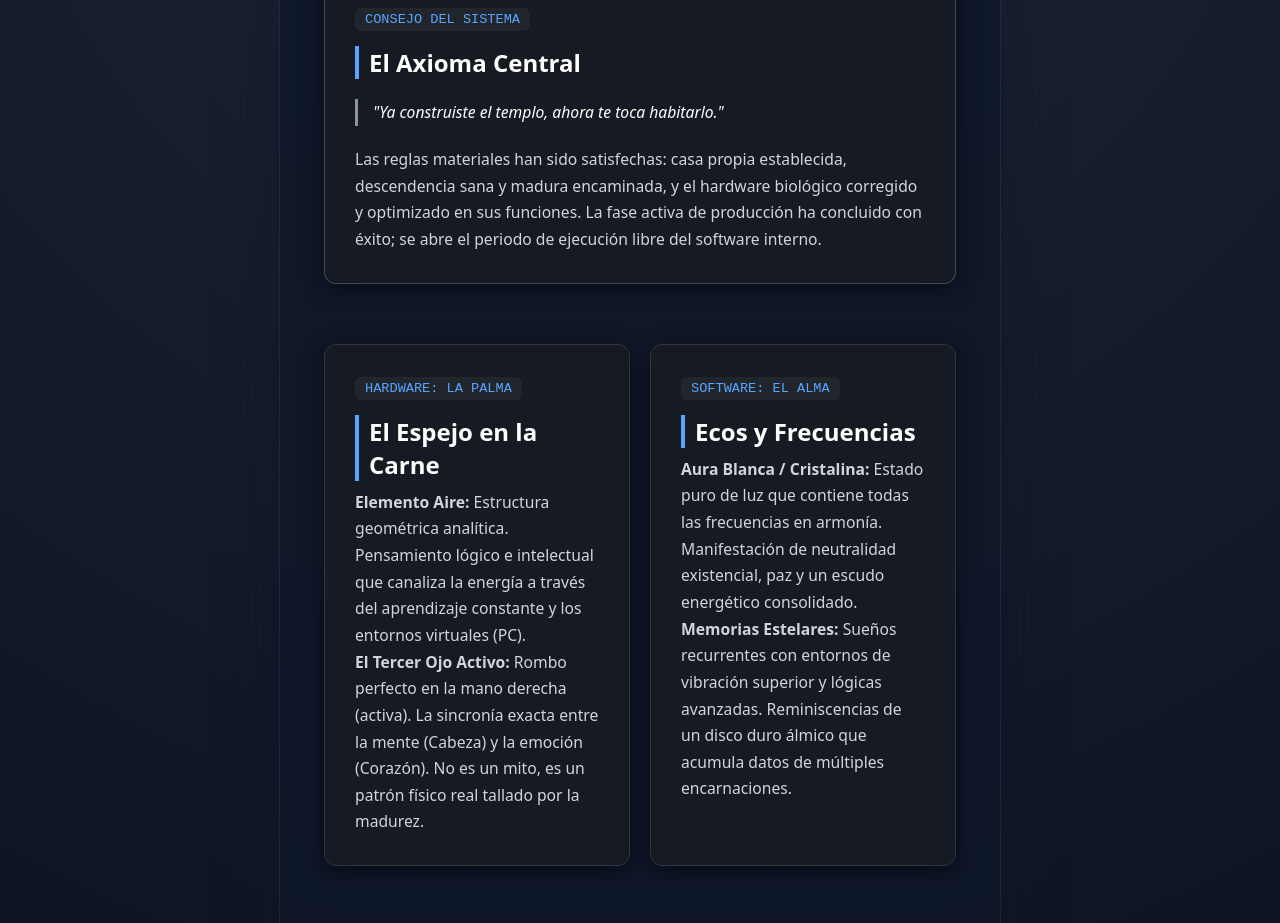
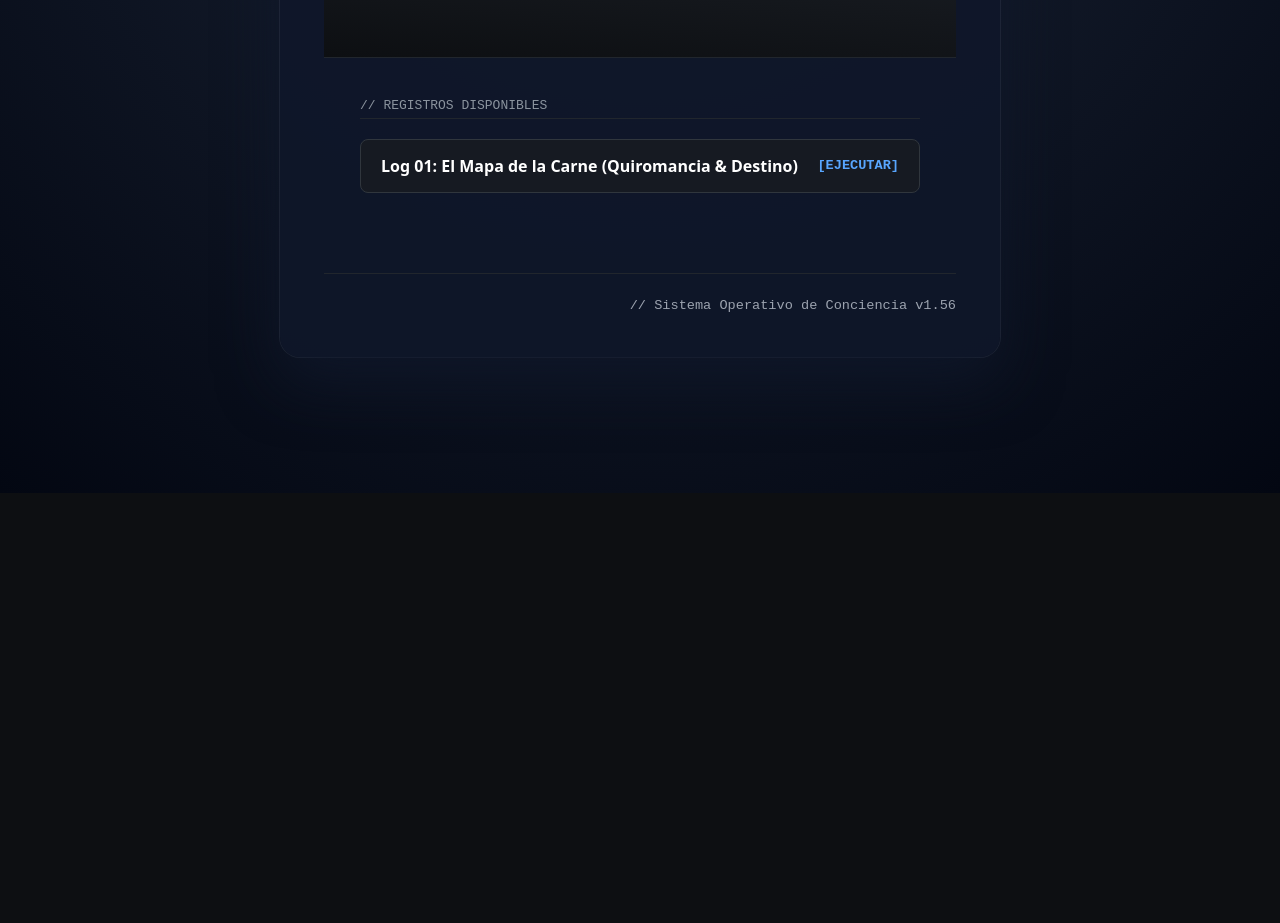
Before and after one commit to Ekisac/mi-primer-servidor-ia, a website: page index.html in a window 1280 px wide. Shown: the part 307-1230 px from the top of the page. After the commit the page ends 800 px from the top, so only its background shows below. Drawn offline with Linux system fonts and the light colour scheme; no server answers.

Commit message:
Update index.html title and restructure content

```diff
--- a/index.html
+++ b/index.html
@@ -3,10 +3,9 @@
 <head>
   <meta charset="UTF-8">
   <meta name="viewport" content="width=device-width, initial-scale=1.0">
-  <title>El Mapa del Alma - Log 56</title>
+  <title>Terminal de Conciencia - Home</title>
   <link rel="stylesheet" href="styles.css">
   <style>
-    /* Estilos místicas personalizados integrados */
     :root {
       --bg-místico: #0d0f12;
       --card-bg: #161a22;
@@ -25,97 +24,76 @@
     }
     .hero-místico h1 { color: #fff; font-size: 2.3rem; margin-bottom: 5px; }
     .subtitle-místico { color: var(--accent-blue); font-family: monospace; font-size: 1.1rem; }
-    .manifesto-box {
+
+    .menu-container {
+      max-width: 600px;
+      margin: 40px auto;
+      padding: 0 20px;
+    }
+    .menu-title {
+      font-family: monospace;
+      color: #8b949e;
+      margin-bottom: 20px;
+      border-bottom: 1px solid #21262d;
+      padding-bottom: 5px;
+    }
+    .bitacora-link {
+      display: flex;
+      justify-content: space-between;
+      align-items: center;
       background: var(--card-bg);
       border: 1px solid #30363d;
-      border-radius: 12px;
-      padding: 30px;
-      margin: 30px 0;
-      box-shadow: 0 4px 20px rgba(0,0,0,0.5);
+      border-radius: 8px;
+      padding: 15px 20px;
+      margin-bottom: 15px;
+      text-decoration: none;
+      color: #fff;
+      font-weight: bold;
+      transition: all 0.2s ease;
     }
-    .manifesto-box h2 { color: #fff; font-size: 1.5rem; border-left: 4px solid var(--accent-blue); padding-left: 10px; margin-top: 0; }
-    .badge-místico { background-color: #21262d; color: var(--accent-blue); padding: 4px 10px; border-radius: 6px; font-family: monospace; font-size: 0.85rem; display: inline-block; margin-bottom: 15px; }
-    .quote-místico { font-style: italic; color: #fff; border-left: 3px solid #8b949e; padding-left: 15px; margin: 20px 0; }
-    .grid-místico { display: grid; grid-template-columns: 1fr 1fr; gap: 20px; margin-bottom: 30px; }
-    @media (max-width: 600px) { .grid-místico { grid-template-columns: 1fr; } }
+    .bitacora-link:hover {
+      border-color: var(--accent-blue);
+      box-shadow: 0 0 10px rgba(88, 166, 255, 0.2);
+      transform: translateX(5px);
+    }
+    .bitacora-meta {
+      font-family: monospace;
+      font-size: 0.85rem;
+      color: var(--accent-blue);
+    }
   </style>
 </head>
 <body class="místico-body">
   <div class="container">
 
     <header class="hero-místico">
-      <h1>CONCIENCIA & CÓDIGO</h1>
-      <div class="subtitle-místico">Bitácora de una Existencia Plena a los 56 Años</div>
+      <h1>NEXO EXISTENCIAL</h1>
+      <div class="subtitle-místico">Índice Central de Memorias y Filosofía</div>
     </header>
 
-    <main>
-      <!-- El Gran Consejo -->
-      <div class="manifesto-box" style="border: 1px solid rgba(255,255,255,0.2);">
-        <span class="badge-místico">CONSEJO DEL SISTEMA</span>
-        <h2>El Axioma Central</h2>
-        <p class="quote-místico">"Ya construiste el templo, ahora te toca habitarlo."</p>
-        <p>Las reglas materiales han sido satisfechas: casa propia establecida, descendencia sana y madura encaminada, y el hardware biológico corregido y optimizado en sus funciones. La fase activa de producción ha concluido con éxito; se abre el periodo de ejecución libre del software interno.</p>
-      </div>
+    <main class="menu-container">
+      <div class="menu-title">// REGISTROS DISPONIBLES</div>
 
-      <div class="grid-místico">
-        <!-- Hardware y Manifestación -->
-        <div class="manifesto-box">
-          <span class="badge-místico">HARDWARE: LA PALMA</span>
-          <h2>El Espejo en la Carne</h2>
-          <p><strong>Elemento Aire:</strong> Estructura geométrica analítica. Pensamiento lógico e intelectual que canaliza la energía a través del aprendizaje constante y los entornos virtuales (PC).</p>
-          <p><strong>El Tercer Ojo Activo:</strong> Rombo perfecto en la mano derecha (activa). La sincronía exacta entre la mente (Cabeza) y la emoción (Corazón). No es un mito, es un patrón físico real tallado por la madurez.</p>
-        </div>
+      <!-- ENLACE 1: LECTURA DE MANOS -->
+      <a href="lectura-manos.html" class="bitacora-link">
+        <span>Log 01: El Mapa de la Carne (Quiromancia & Destino)</span>
+        <span class="bitacora-meta">[EJECUTAR]</span>
+      </a>
 
-        <!-- Software y Datos Kármicos -->
-        <div class="manifesto-box">
-          <span class="badge-místico">SOFTWARE: EL ALMA</span>
-          <h2>Ecos y Frecuencias</h2>
-          <p><strong>Aura Blanca / Cristalina:</strong> Estado puro de luz que contiene todas las frecuencias en armonía. Manifestación de neutralidad existencial, paz y un escudo energético consolidado.</p>
-          <p><strong>Memorias Estelares:</strong> Sueños recurrentes con entornos de vibración superior y lógicas avanzadas. Reminiscencias de un disco duro álmico que acumula datos de múltiples encarnaciones.</p>
-        </div>
-      </div>
+      <!-- ENLACE 2: CONFIGURACIÓN FUTURA -->
+      <!-- En el futuro cuando hagamos otra página, solo duplicas este bloque quitando los comentarios -->
+      <!--
+      <a href="nombre-de-tu-nueva-pagina.html" class="bitacora-link">
+        <span>Log 02: Título de tu nueva bitácora</span>
+        <span class="bitacora-meta">[EJECUTAR]</span>
+      </a>
+      -->
 
-      <!-- Reglas y Excepciones -->
-      <div class="manifesto-box">
-        <span class="badge-místico">SISTEMA OPERATIVO</span>
-        <h2>Reglas y Excepciones</h2>
-        <p>La simulación opera bajo leyes fijas (biología, física, pliegues de la piel), pero la conciencia humana domina las excepciones (efecto placebo, visualización, intuición profunda). Al hackear el ruido del mundo exterior, el avatar se convierte en el programador de su propia realidad.</p>
-      </div>
-
-      <!-- Tus Secciones de Componentes Originales (Por compatibilidad de código) -->
-      <section class="section tech-gallery" style="background: var(--card-bg); border: 1px solid #30363d; border-radius: 12px; padding: 20px; margin-bottom:30px;">
-        <h2>Entornos de Innovación</h2>
-        <div class="carousel-header">
-          <button class="carousel-control" type="button" data-action="prev" aria-label="Tarjeta anterior">◀</button>
-          <button class="carousel-control" type="button" data-action="next" aria-label="Siguiente tarjeta">▶</button>
-        </div>
-        <div class="cards-grid" id="tech-carousel" aria-live="polite">
-          <article class="tech-card">
-            <img src="img/tech-landscape-1.jpg" alt="Circuito y componentes tecnológicos iluminados" loading="lazy">
-            <h3>Infraestructura digital</h3>
-          </article>
-          <article class="tech-card">
-            <img src="img/tech-landscape-2.jpg" alt="Pantalla con líneas de código y entorno de desarrollo" loading="lazy">
-            <h3>Desarrollo de software</h3>
-          </article>
-          <article class="tech-card">
-            <img src="img/tech-landscape-3.jpg" alt="Escritorio tecnológico con equipos y luz ambiental" loading="lazy">
-            <h3>Espacios de innovación</h3>
-          </article>
-        </div>
-      </section>
-
-      <section class="section users-section" style="background: var(--card-bg); border: 1px solid #30363d; border-radius: 12px; padding: 20px;">
-        <h2>Usuarios Conectados al Servidor (API)</h2>
-        <div id="usuarios-grid" class="users-grid" aria-live="polite"></div>
-      </section>
     </main>
 
-    <footer style="text-align: center; margin-top: 60px; color: #8b949e; font-family: monospace; padding-top: 20px; border-top: 1px solid #21262d;">
-      <p>// Ejecutando rutina de paz mental... [OK]</p>
-      <p>// "Nosotros hablando con nosotros a través de la historia"</p>
+    <footer style="text-align: center; margin-top: 80px; color: #8b949e; font-family: monospace; padding-top: 20px; border-top: 1px solid #21262d;">
+      <p>// Sistema Operativo de Conciencia v1.56</p>
     </footer>
   </div>
-  <script src="script.js"></script>
 </body>
 </html>
```
